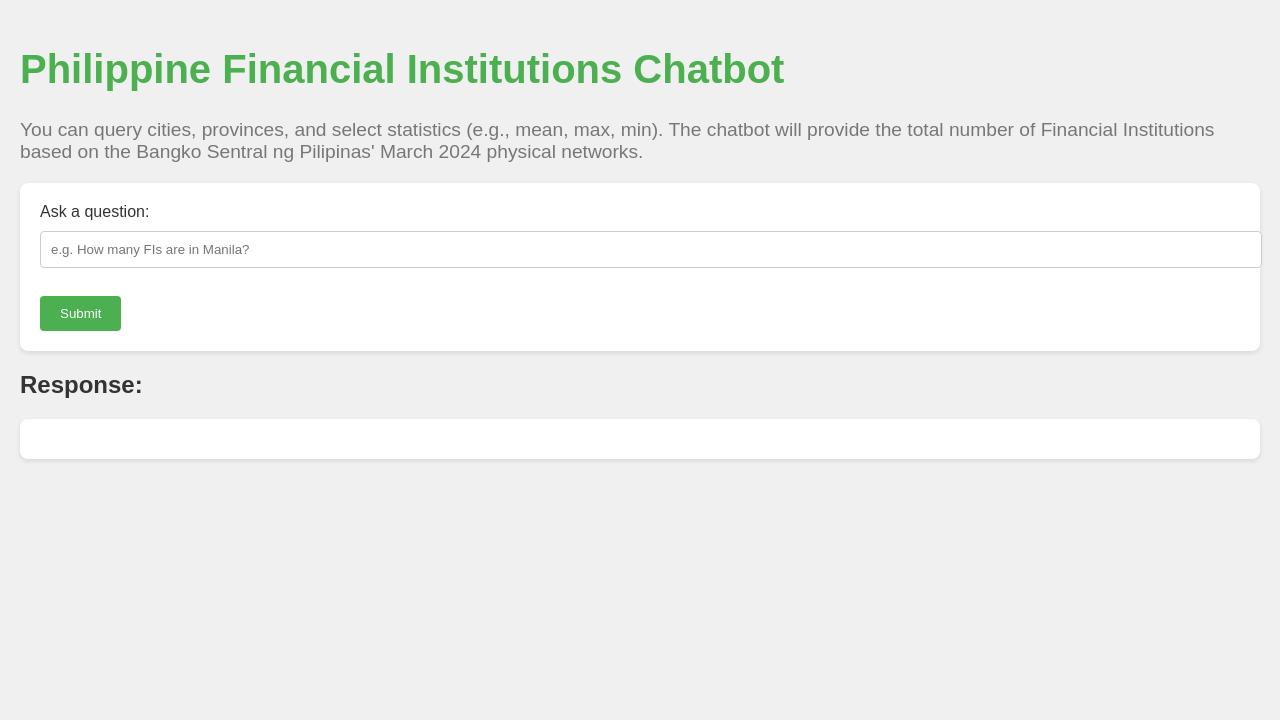
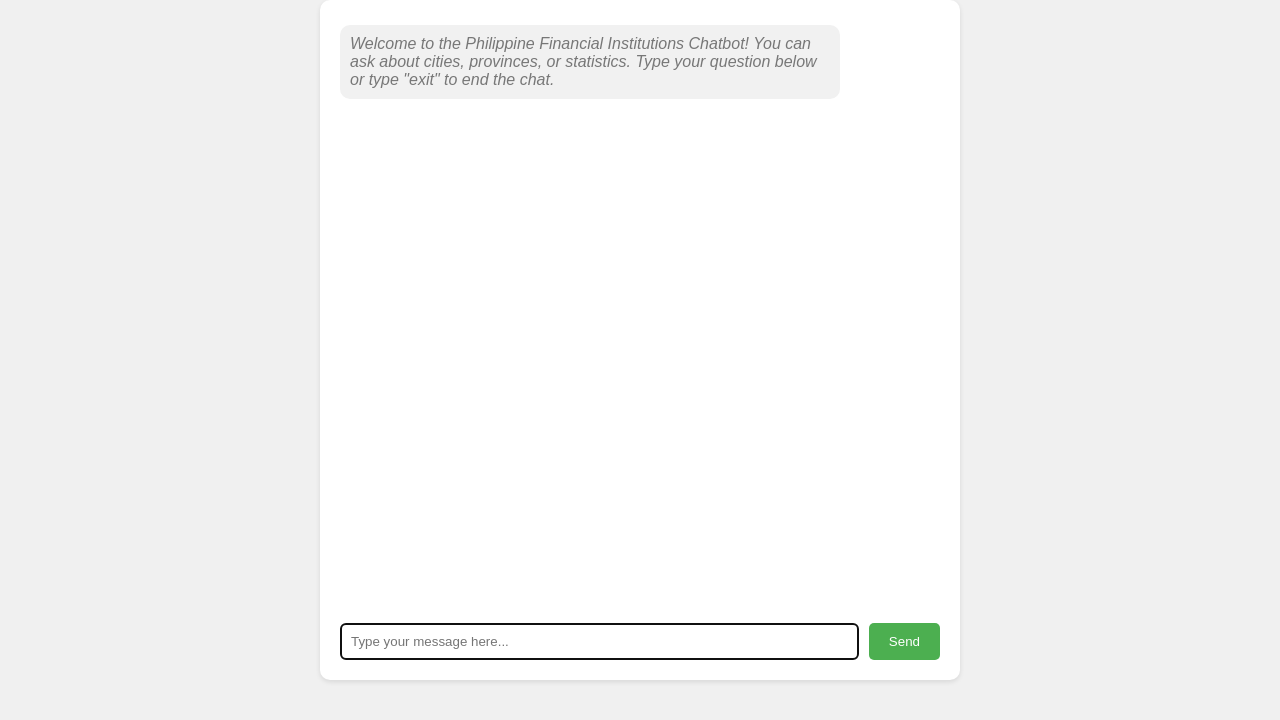
Before and after one commit to EnzoR90/Philippine-Financial-Institution-Chatbot, a plain HTML site: page index.html in a window 1280 px wide. Drawn offline with Linux system fonts and the light colour scheme.

Commit message:
Update index.html

```diff
--- a/index.html
+++ b/index.html
@@ -8,76 +8,101 @@
         body {
             font-family: Arial, sans-serif;
             margin: 0;
-            padding: 20px;
+            padding: 0;
             background-color: #f0f0f0;
             color: #333;
         }
-        h1 {
-            color: #4CAF50;
-            font-size: 2.5em;
+        .chat-container {
+            width: 100%;
+            max-width: 600px;
+            margin: 0 auto;
+            padding: 20px;
+            background-color: #fff;
+            box-shadow: 0 2px 5px rgba(0, 0, 0, 0.1);
+            border-radius: 10px;
+            height: 80vh;
+            overflow: hidden;
+            display: flex;
+            flex-direction: column;
         }
-        h2 {
-            margin-top: 20px;
-            color: #333;
+        .chat-history {
+            flex-grow: 1;
+            overflow-y: auto;
+            margin-bottom: 10px;
         }
-        .subtitle {
-            font-size: 1.2em;
-            color: #777;
-            margin-bottom: 20px;
+        .chat-bubble {
+            margin: 5px 0;
+            padding: 10px;
+            border-radius: 10px;
+            max-width: 80%;
         }
-        form {
-            background-color: #fff;
-            padding: 20px;
-            border-radius: 8px;
-            box-shadow: 0 2px 5px rgba(0, 0, 0, 0.1);
-        }
-        input[type="text"] {
-            width: 100%;
-            padding: 10px;
-            margin: 10px 0;
-            border: 1px solid #ccc;
-            border-radius: 4px;
-        }
-        input[type="submit"] {
+        .chat-bubble.user {
             background-color: #4CAF50;
             color: white;
+            align-self: flex-end;
+        }
+        .chat-bubble.bot {
+            background-color: #f1f1f1;
+            color: #333;
+            align-self: flex-start;
+        }
+        .chat-input {
+            display: flex;
+            margin-top: 10px;
+        }
+        .chat-input input[type="text"] {
+            flex-grow: 1;
+            padding: 10px;
+            border-radius: 5px;
+            border: 1px solid #ccc;
+            margin-right: 10px;
+        }
+        .chat-input button {
             padding: 10px 20px;
+            background-color: #4CAF50;
+            color: white;
             border: none;
-            border-radius: 4px;
+            border-radius: 5px;
             cursor: pointer;
         }
-        input[type="submit"]:hover {
+        .chat-input button:hover {
             background-color: #45a049;
         }
-        pre {
-            background-color: #fff;
-            padding: 20px;
-            border-radius: 8px;
-            box-shadow: 0 2px 5px rgba(0, 0, 0, 0.1);
-            white-space: pre-wrap;
-            word-wrap: break-word;
+        .chat-bubble.bot span.instructions {
+            font-style: italic;
+            color: #777;
         }
     </style>
 </head>
 <body>
-    <h1>Philippine Financial Institutions Chatbot</h1>
-    <div class="subtitle">
-        You can query cities, provinces, and select statistics (e.g., mean, max, min). The chatbot will provide the total number of Financial Institutions based on the Bangko Sentral ng Pilipinas' March 2024 physical networks.
+    <div class="chat-container">
+        <div class="chat-history" id="chatHistory">
+            <!-- Chat messages will appear here -->
+            <div class="chat-bubble bot">
+                <span class="instructions">Welcome to the Philippine Financial Institutions Chatbot! You can ask about cities, provinces, or statistics. Type your question below or type "exit" to end the chat.</span>
+            </div>
+        </div>
+        <div class="chat-input">
+            <input type="text" id="query" placeholder="Type your message here..." autofocus required>
+            <button id="submitBtn">Send</button>
+        </div>
     </div>
-    <form id="chatbotForm">
-        <label for="query">Ask a question:</label><br>
-        <input type="text" id="query" name="query" placeholder="e.g. How many FIs are in Manila?" required><br><br>
-        <input type="submit" value="Submit">
-    </form>
-    <h2>Response:</h2>
-    <pre id="response"></pre>
 
     <script>
-        document.getElementById("chatbotForm").addEventListener("submit", async function(event) {
-            event.preventDefault();
+        document.getElementById('submitBtn').addEventListener('click', sendMessage);
 
-            const query = document.getElementById("query").value;
-            const responseElement = document.getElementById("response");
+        document.getElementById('query').addEventListener('keypress', function (event) {
+            if (event.key === 'Enter') {
+                sendMessage();
+            }
+        });
+
+        async function sendMessage() {
+            const query = document.getElementById("query").value.trim();
+            if (!query) return; // Don't send empty messages
+
+            // Add user message to chat history
+            addMessageToChat('user', query);
 
             // Send POST request to your Flask chatbot API
             try {
@@ -89,26 +114,38 @@
                     body: JSON.stringify({ query: query }),
                 });
 
-                // Parse the JSON response from the server
                 const data = await response.json();
 
-                // Clean and format the response string without JSON brackets
-                if (typeof data === 'object') {
-                    if (Array.isArray(data)) {
-                        const result = data.map(item =>
-                            `${item.Cities || ''}, ${item.Province || ''}: ${item['Total Number of Fis'] || ''} FIs`
-                        ).join("\n");
-                        responseElement.textContent = result || 'No data found';
-                    } else {
-                        responseElement.textContent = 'No data found';
-                    }
+                // Display chatbot's response
+                if (Array.isArray(data)) {
+                    const result = data.map(item => `${item.Cities}, ${item.Province}: ${item['Total Number of Fis']} FIs`).join("\n");
+                    addMessageToChat('bot', result);
                 } else {
-                    responseElement.textContent = data;
+                    addMessageToChat('bot', data);
                 }
+
+                // If the user types "exit", show exit message and clear input
+                if (query.toLowerCase() === 'exit') {
+                    addMessageToChat('bot', 'Thank you for using the chatbot! Goodbye.');
+                    document.getElementById('query').disabled = true;
+                    document.getElementById('submitBtn').disabled = true;
+                }
+
             } catch (error) {
-                responseElement.textContent = "Error: Could not connect to chatbot.";
+                addMessageToChat('bot', "Error: Could not connect to chatbot.");
             }
-        });
+
+            document.getElementById("query").value = ''; // Clear the input box
+        }
+
+        function addMessageToChat(sender, message) {
+            const chatHistory = document.getElementById('chatHistory');
+            const chatBubble = document.createElement('div');
+            chatBubble.classList.add('chat-bubble', sender);
+            chatBubble.textContent = message;
+            chatHistory.appendChild(chatBubble);
+            chatHistory.scrollTop = chatHistory.scrollHeight; // Scroll to the latest message
+        }
     </script>
 </body>
 </html>
```
